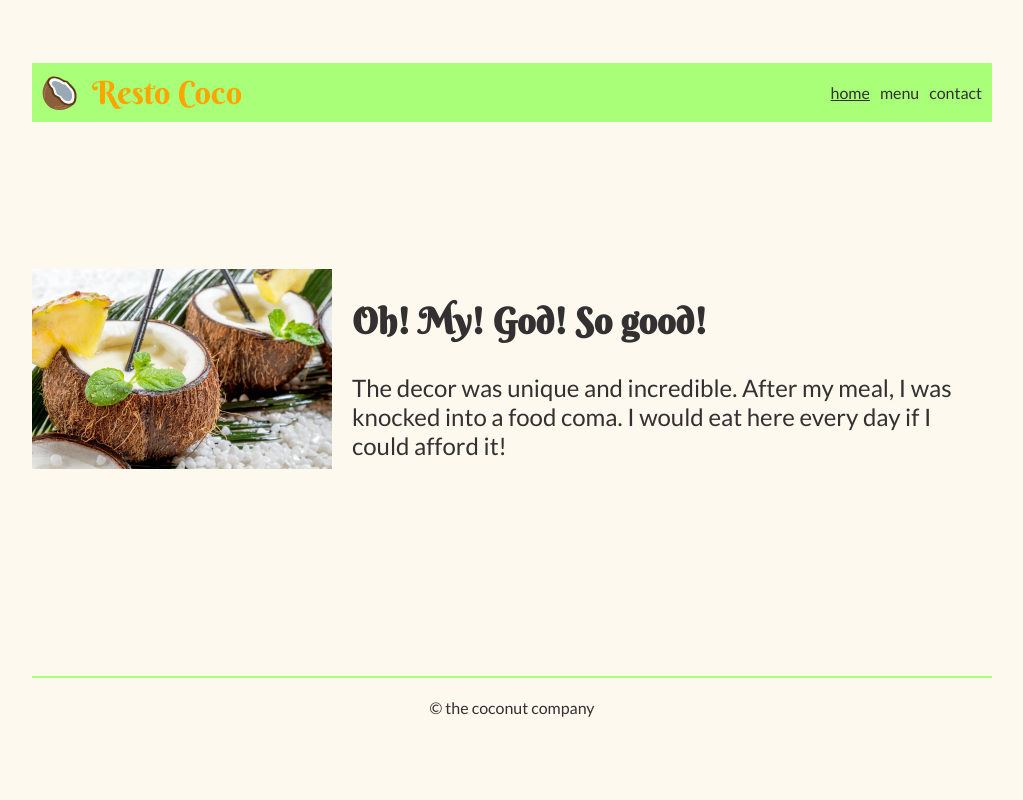
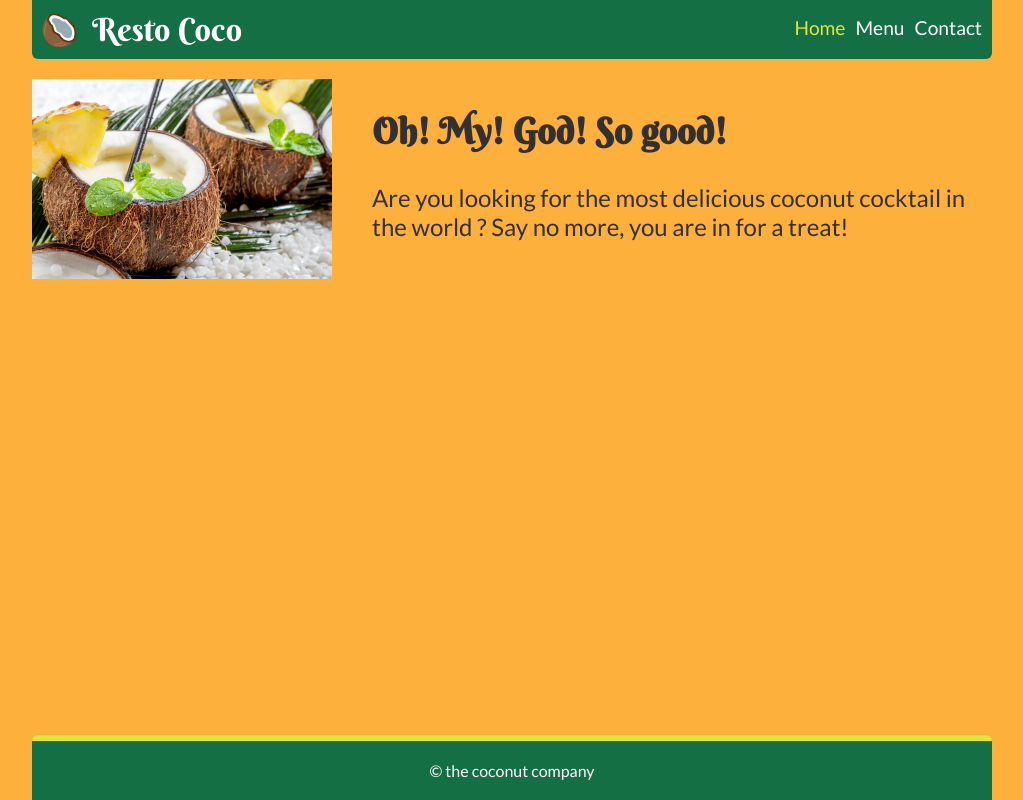
Before and after one commit to edesgree/odin-resto, a website built with webpack: page src/indexTemplate.html in a window 1280 px wide. Shown: the whole page, without its empty margins (128-1151 px from the left). Built offline with nearby package versions, Linux system fonts and the light colour scheme.

Commit message:
header css

```diff
--- a/src/js/home.js
+++ b/src/js/home.js
@@ -8,10 +8,10 @@ function createHome() {
     // HERO AREA
     const $hero = document.createElement('div');
     $hero.classList.add('hero');
-    const heroText = "The decor was unique and incredible. After my meal, I was knocked into a food coma. I would eat here every day if I could afford it!";
+    const heroText = "Are you looking for the most delicious coconut cocktail in the world ? Say no more, you are in for a treat!";
     const $heroText = document.createElement('div');
     $heroText.classList.add('hero-text');
-    const $heroTitle = createHtmlElements('h2', null, null, null, 'Oh! My! God! So good! ');
+    const $heroTitle = createHtmlElements('h2', null, null, null, 'Oh! My! God! So good!');
 
     $heroText.innerText = heroText;
     const heroImg = new Image();
--- a/src/sass/style.scss
+++ b/src/sass/style.scss
@@ -10,7 +10,7 @@ $media: (
     3xl: 1920px,
 );
 
-@mixin responsive($breakpoint) {
+@mixin from($breakpoint) {
     @each $breakpoints, $size in $media {
         @if $breakpoint==$breakpoints {
             @media screen and (min-width: $size) {
@@ -24,12 +24,15 @@ $media: (
 $containerWidth: min(100% - 2rem, 60rem);
 $assetsPath: "../images/";
 
-$bright: #a9ff77;
+$bright: #dce83f;
 $bright2: #e3871d;
+$potiron: #fdb03c;
+$green: #146f44;
 $main: #227c9d;
 $main2: #ff433f;
 $light: #fef9ef;
 $dark: #323031;
+$brown: #986747;
 $greydark: #0c1e24;
 $greylight: #e2e8f0;
 $greylight2: #eff2f7;
@@ -37,13 +40,10 @@ $font-text: "Lato", sans-serif;
 $font-logo: "Berkshire Swash", cursive;
 $border-radius: 6px;
 @debug $font-logo;
-html,
-body {
-    height: 100%;
-}
+
 body {
     align-items: center;
-    background-color: $light;
+    background-color: $potiron;
     color: $dark;
     display: flex;
     flex-direction: column;
@@ -96,43 +96,80 @@ ul {
 .container {
     display: flex;
     flex-direction: column;
-    height: 100%;
-    justify-content: space-around;
     margin: 0 auto;
-    @include responsive(sm) {
+    min-height: 100vh;
+    @include from(sm) {
         width: $containerWidth;
     }
 }
 //nav
 header {
-    background-color: $bright;
+    background: $green;
+    border-bottom-left-radius: $border-radius;
+    border-bottom-right-radius: $border-radius;
+    //background: linear-gradient(0deg, rgba(220,232,63,1) 0%, rgba(253,187,45,1) 100%);
     display: flex;
     justify-content: space-between;
     margin-bottom: 20px;
     padding: 10px;
     .logo {
         background: url("#{$assetsPath}logo.svg") no-repeat center left;
-        color: orange;
+        color: white;
         font-family: $font-logo;
         font-size: 2em;
         padding-left: 50px;
     }
     .tabs {
         align-items: center;
+
         display: flex;
         gap: 10px;
         .tab {
+            color: white;
+            font-size: 1.2em;
+            overflow: hidden;
+            padding-bottom: 5px;
+            position: relative;
+            &:first-letter {
+                text-transform: uppercase;
+            }
+            &.active,&:hover{
+                color: $bright;
+            }
             &:hover {
-                color: $bright2;
                 cursor: pointer;
             }
-            &.active {
-                text-decoration: underline;
+            &::after {
+                background: $bright;
+                border-radius: 5px;
+                bottom: 0px;
+                content: "";
+                display: block;
+                height: 3px;
+                position: absolute;
+                right: 0;
+                transition: width 0.6s cubic-bezier(0.25, 1, 0.5, 1);
+                width: 0;
+            }
+
+            &:hover:after,
+            &:focus:after,
+            &:active:after {
+                left: 0;
+                right: auto;
+                width: 100%;
             }
         }
     }
 }
-
+@keyframes anim {
+    0% {
+        width: 0;
+    }
+    100% {
+        width: 100%;
+    }
+}
 #home {
     flex: 1;
     .hero {
@@ -141,8 +178,11 @@ header {
         font-size: 1.5em;
         gap: 20px;
         margin-bottom: 30px;
-        @include responsive(sm) {
+        @include from(sm) {
             flex-direction: row;
+        }
+        .hero-text {
+            padding: 0 20px;
         }
         img {
             align-self: center;
@@ -162,6 +202,7 @@ header {
         display: grid;
         gap: 30px;
         grid-template-columns: repeat(auto-fit, minmax(250px, 1fr));
+        margin-bottom: 50px;
         article {
             background-color: $greylight2;
             border-left: solid 5px $bright;
@@ -216,8 +257,12 @@ header {
     }
 }
 footer {
-    border-top: solid 2px $bright;
-    margin-top: 50px;
+    background-color: $green;
+    border-top: solid 6px $bright;
+    border-top-left-radius: $border-radius;
+    border-top-right-radius: $border-radius;
+    color: white;
+    margin-top: auto;
     padding: 20px;
     text-align: center;
 }
```
